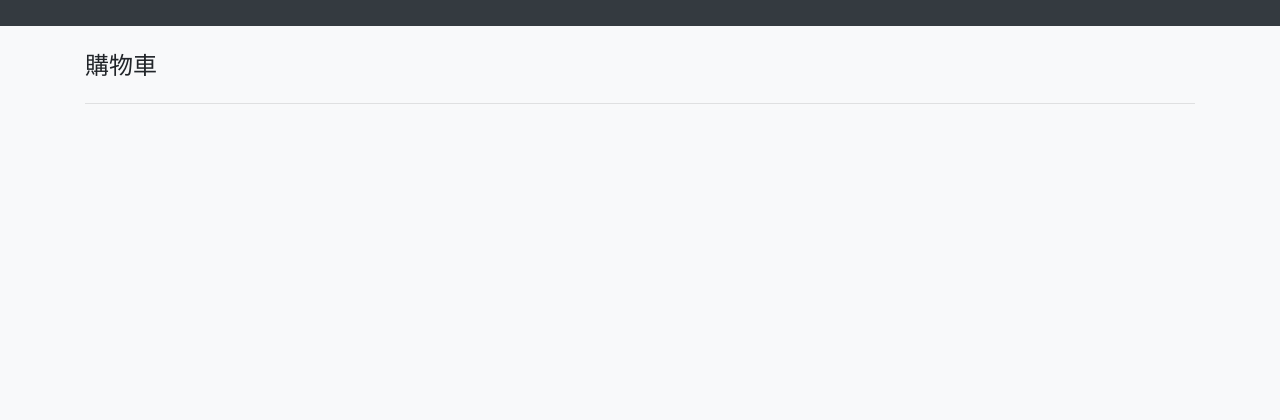
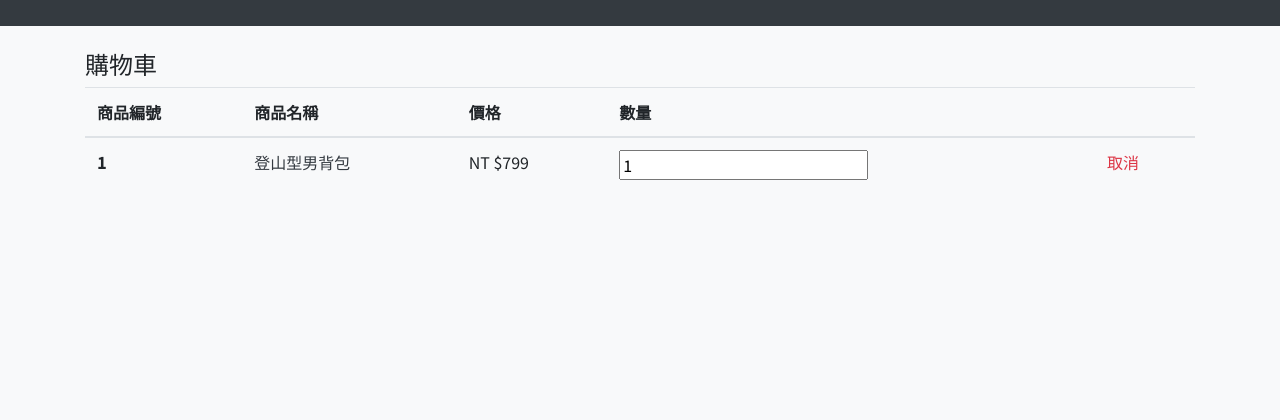
Before and after one commit to TerryHuangchungyo/PID_Assignment, a PHP site: template views/shop/cart.php in a window 1280 px wide. Shown: the top 420 px of the page. Run offline with PHP 8.4, Linux system fonts and the light colour scheme; the template is opened without the code that fills it, so the values that code supplies are empty.

Commit message:
Add basic shop cart layout

```diff
--- a/cores/App.php
+++ b/cores/App.php
@@ -21,7 +21,7 @@ class App {
 
         $router = new Router( $_GET["url"] );
 
-        $router->post( "/^\/?cart\/?$/", function ( $match, $requestData ) {
+        $router->put( "/^\/?cart\/?$/", function ( $match, $requestData ) {
             $productId = $requestData["productId"];
             $_SESSION["cart"][$productId] = 1;
         });
--- a/views/body/shop/cart.php
+++ b/views/body/shop/cart.php
@@ -4,5 +4,24 @@
             購物車
         </h4>
     </div>
-    <hr>
+    <table class="table">
+        <thead>
+            <tr>
+            <th scope="col">商品編號</th>
+            <th scope="col">商品名稱</th>
+            <th scope="col">價格</th>
+            <th scope="col">數量</th>
+            <th scope="col"></th>
+            </tr>
+        </thead>
+        <tbody>
+            <tr>
+                <th scope="row">1</th>
+                <td><a class="text-dark">登山型男背包</a></td>
+                <td>NT $799</td>
+                <td><input type="number" value="1" min="1" step="1"></td>
+                <td><a class="text-danger">取消</a></td>
+            </tr>
+        </tbody>
+    </table>
 </section>
--- a/views/script/shop/home.js
+++ b/views/script/shop/home.js
@@ -7,7 +7,7 @@ $(document).ready(function(){
         const _this = $(this);
         $.ajax({
             url: "/PID_Assignment/cart",
-            type: "post",
+            type: "put",
             data: dataToServer
         }).done( function(){
             _this.text("已加入");
```
